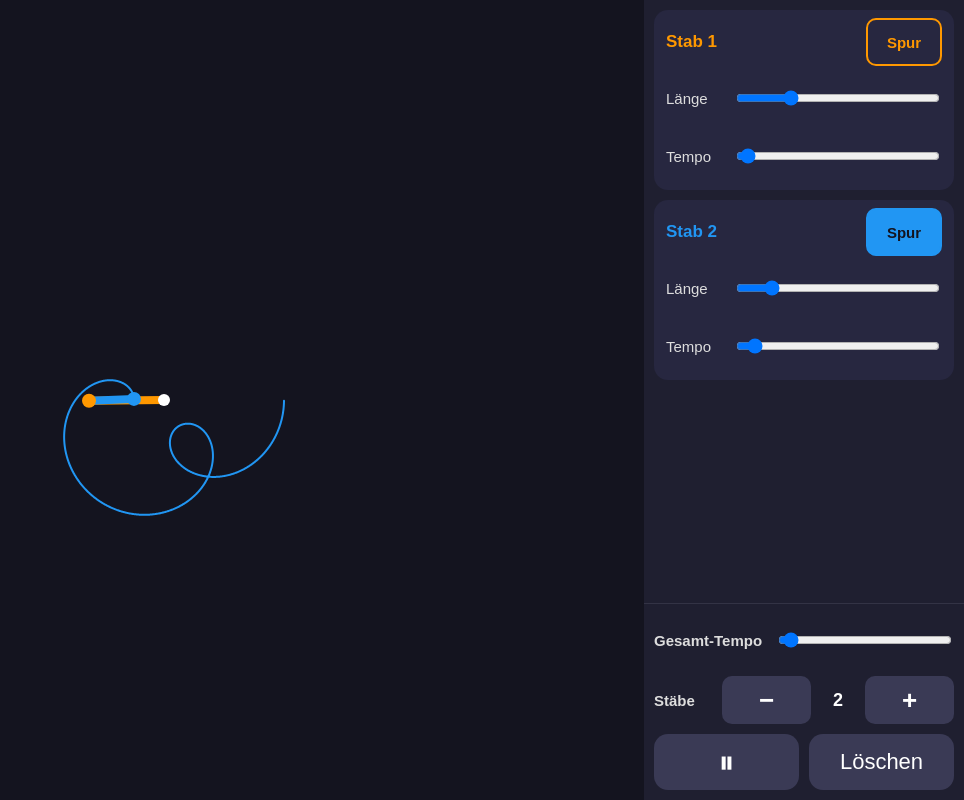
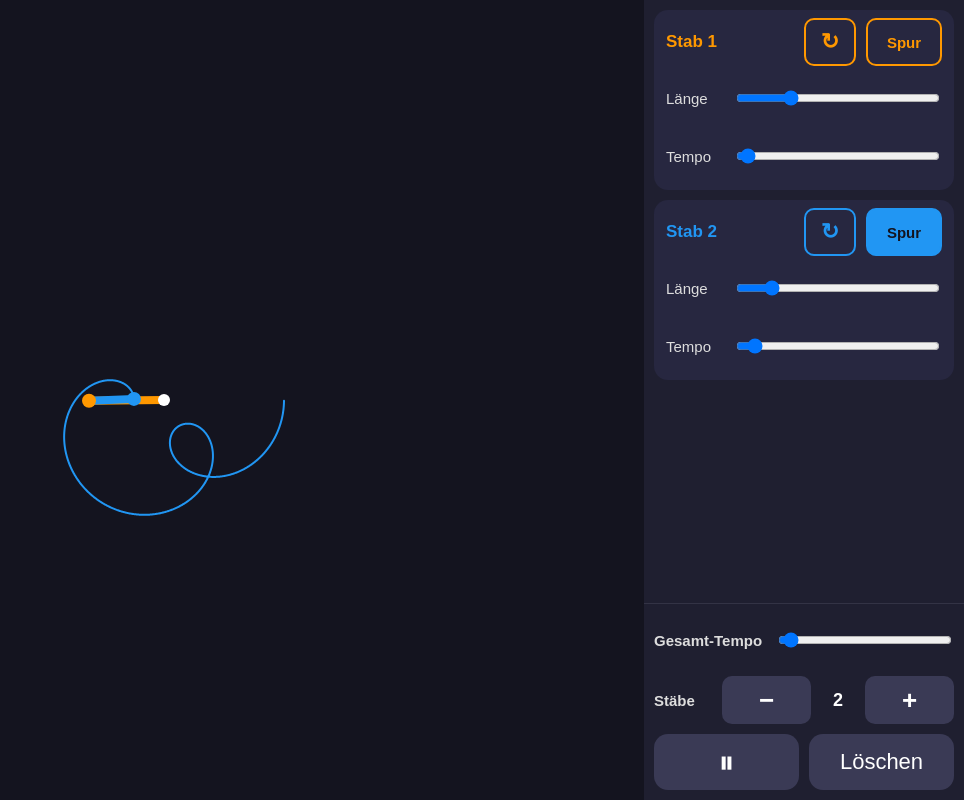
Before and after one commit to Bankai100988/zeigerkette, a plain HTML site: page index.html in a window 1280 px wide. Shown: the whole page, without its empty margins (316-1280 px from the left). Drawn offline with Linux system fonts and the light colour scheme.

Commit message:
Schritt 6: Drehrichtung pro Stab, Etappe 1 fertig
Co-Authored-By: Claude Sonnet 5 <noreply@anthropic.com>

```diff
--- a/index.html
+++ b/index.html
@@ -122,6 +122,18 @@
     flex: 1 1 auto;
     height: 48px;
     width: 100%;
+  }
+
+  .richtung-knopf {
+    flex: 0 0 52px;
+    min-height: 48px;
+    font-size: 22px;
+    font-weight: bold;
+    border-radius: 10px;
+    border: 2px solid var(--farbe);
+    background: transparent;
+    color: var(--farbe);
+    cursor: pointer;
   }
 
   .spur-knopf {
@@ -310,6 +322,11 @@
     titel.textContent = "Stab " + id;
     titelZeile.appendChild(titel);
 
+    var richtungKnopf = document.createElement("button");
+    richtungKnopf.className = "richtung-knopf";
+    richtungKnopf.textContent = "↻";
+    titelZeile.appendChild(richtungKnopf);
+
     var spurKnopf = document.createElement("button");
     spurKnopf.className = "spur-knopf";
     spurKnopf.textContent = "Spur";
@@ -355,7 +372,9 @@
       reglerLaenge: reglerLaenge,
       reglerTempo: reglerTempo,
       spurKnopf: spurKnopf,
+      richtungKnopf: richtungKnopf,
       winkelEigen: 0,
+      richtung: 1, // 1 = im Uhrzeigersinn, -1 = dagegen
       spurAn: false,
       punkte: []
     };
@@ -375,6 +394,11 @@
         stab.punkte.push(null);
       }
       spurAnzeigeAktualisieren();
+    });
+
+    richtungKnopf.addEventListener("click", function () {
+      stab.richtung = -stab.richtung;
+      richtungKnopf.textContent = stab.richtung === 1 ? "↻" : "↺";
     });
 
     stab.spurAn = spurStart;
@@ -559,7 +583,7 @@
       var stab = staebe[i];
       var tempo = parseFloat(stab.reglerTempo.value);
       var winkelGeschwindigkeit = (tempo / 100) * MAX_UMDREHUNG_PRO_SEK * Math.PI * 2;
-      stab.winkelEigen += winkelGeschwindigkeit * deltaSekunden;
+      stab.winkelEigen += stab.richtung * winkelGeschwindigkeit * deltaSekunden;
     }
 
     var kette = ketteEchtBerechnen();
```
Also changed, not shown: 2 other files.
